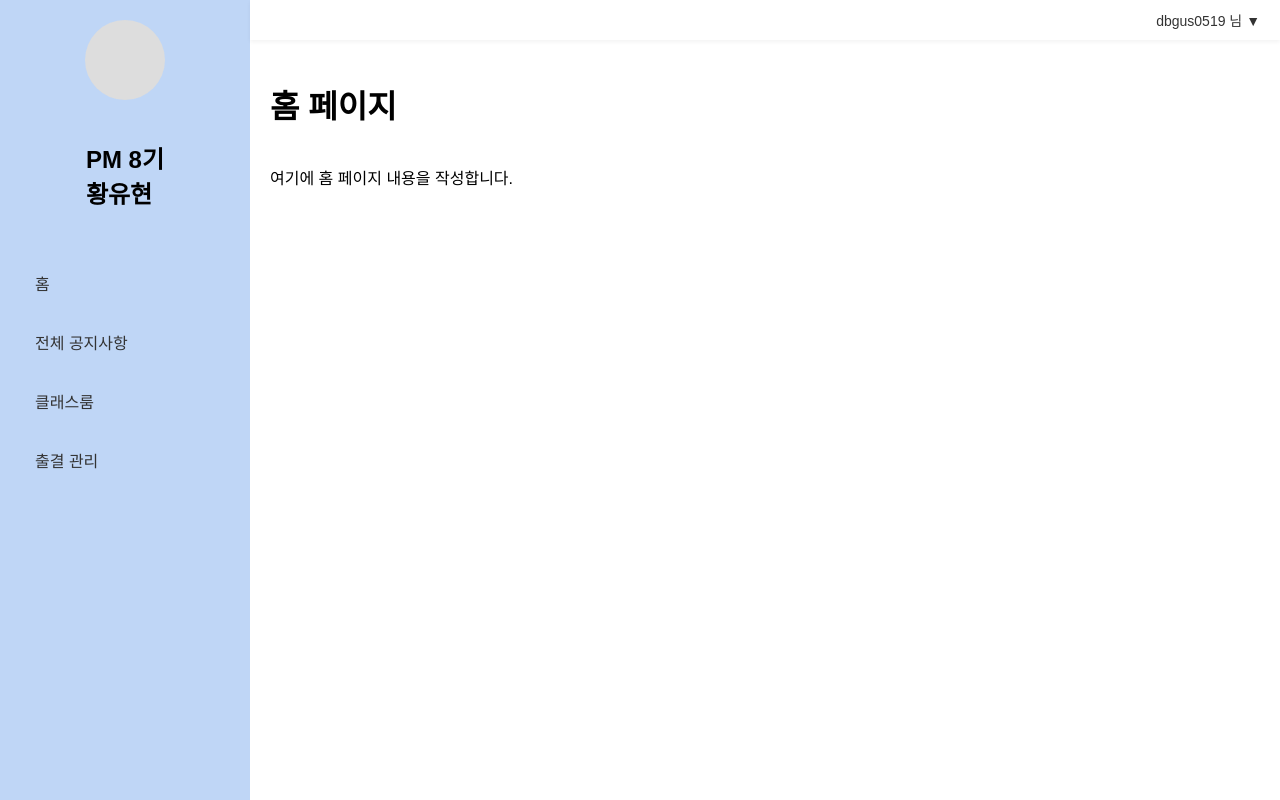
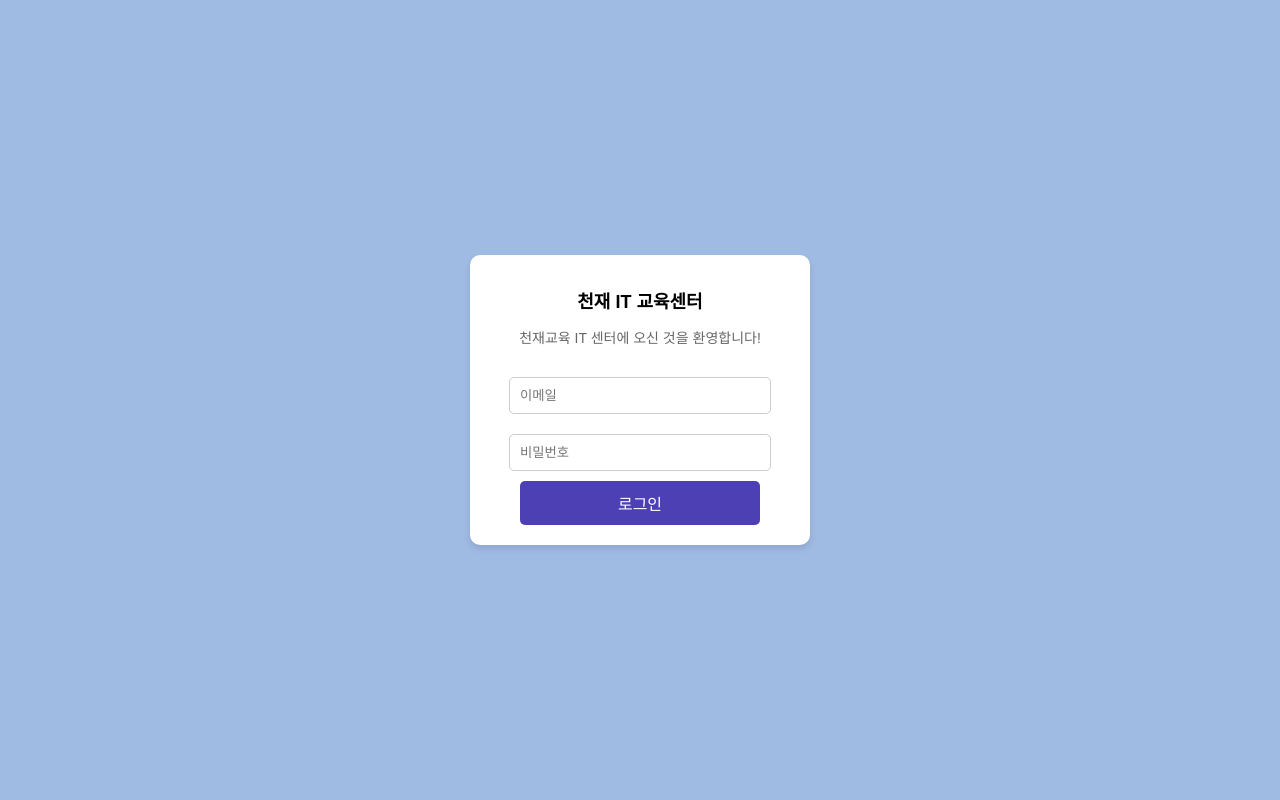
Before and after one commit to HwangYooHyun1/django_project, a Django app: page / in a window 1280 px wide. Run offline with Django 5.2, Linux system fonts and the light colour scheme.

Commit message:
login 기능 추가 & notices delete 수정 진행중

```diff
--- /dev/null
+++ b/myproject/managementapp/static/css/loginstyles.css
@@ -0,0 +1,46 @@
+body {
+    margin: 0;
+    font-family: Arial, sans-serif;
+    display: flex;
+    justify-content: center;
+    align-items: center;
+    height: 100vh;
+    background-color: #9FBAE3; /* 연한 파란 배경 */
+}
+.login-container {
+    width: 300px;
+    padding: 20px;
+    background-color: white;
+    border-radius: 10px;
+    text-align: center;
+    box-shadow: 0 4px 6px rgba(0, 0, 0, 0.1);
+}
+.login-container h1 {
+    font-size: 18px;
+    margin-bottom: 10px;
+}
+.login-container p {
+    font-size: 14px;
+    margin-bottom: 20px;
+    color: #666;
+}
+.input-field {
+    width: 80%;
+    padding: 10px;
+    margin: 10px 0;
+    border: 1px solid #ccc;
+    border-radius: 5px;
+}
+.login-button {
+    width: 80%;
+    padding: 10px;
+    background-color: #4D40B4; /* 보라색 버튼 */
+    color: white;
+    border: none;
+    border-radius: 5px;
+    cursor: pointer;
+    font-size: 16px;
+}
+.login-button:hover {
+    background-color: #4a44d4;
+}
--- a/myproject/managementapp/templates/base.html
+++ b/myproject/managementapp/templates/base.html
@@ -1,119 +1,11 @@
 <!DOCTYPE html>
 <html lang="ko">
 <head>
+  {% load static %}
   <meta charset="UTF-8">
   <meta name="viewport" content="width=device-width, initial-scale=1.0">
   <title>{% block title %}기본 제목{% endblock %}</title>
-  <style>
-    body {
-      margin: 0;
-      font-family: Arial, sans-serif;
-    }
-
-    /* 전체 레이아웃 */
-    .container {
-      display: flex;
-      flex-direction: column;
-      height: 100vh;
-      width: 100%; /* 화면 전체 너비를 차지 */
-      position: relative;
-      box-shadow: none; /* 아래쪽에만 그림자 추가 */
-    }
-
-    /* Sidebar 스타일 */
-    .sidebar {
-      background-color: #bfd6f6;
-      width: 250px;
-      height: 100vh; /* 화면 전체 높이를 차지 */
-      position: fixed; /* 화면 왼쪽에 고정 */
-      top: 0;
-      left: 0;
-      display: flex;
-      flex-direction: column;
-      align-items: center;
-      padding: 20px;
-      box-sizing: border-box;
-      z-index: 1; /* 상단바 및 메인 콘텐츠 위에 배치 */
-    }
-    .profile {
-      width: 80px;
-      height: 80px;
-      background-color: #ddd;
-      border-radius: 50%;
-      margin-bottom: 20px;
-    }
-    .menu {
-      list-style: none;
-      padding: 0;
-      width: 100%;
-    }
-    .menu li {
-      margin: 15px 0;
-    }
-    .menu a {
-      text-decoration: none;
-      color: #333;
-      display: block;
-      padding: 10px 15px;
-      border-radius: 5px;
-    }
-    .menu a:hover {
-      background-color: #e8f0ff;
-    }
-
-    /* Header 스타일 */
-    .header {
-      background-color: #fff;
-      padding: 10px 20px;
-      display: flex;
-      justify-content: flex-end;
-      align-items: center;
-      position: relative;
-      box-shadow:0 2px 4px rgba(0, 0, 0, 0.05); /* 검은 줄 제거 */
-      z-index: 2; /* sidebar 위로 배치 */
-      margin-left: 250px; /* Sidebar를 피해서 배치 */
-    }
-    .header .account {
-      cursor: pointer;
-      font-size: 14px;
-      color: #333;
-      display: flex;
-      align-items: center;
-    }
-    .header .account:hover {
-      color: #000;
-    }
-    .dropdown {
-      position: absolute;
-      top: 100%;
-      right: 20px;
-      background-color: #fff;
-      box-shadow: 0 4px 8px rgba(0, 0, 0, 0.1);
-      border: 1px solid #ddd;
-      border-radius: 5px;
-      display: none;
-      flex-direction: column;
-      width: 150px;
-    }
-    .dropdown a {
-      padding: 10px;
-      text-decoration: none;
-      color: #333;
-      text-align: center;
-    }
-    .dropdown a:hover {
-      background-color: #f0f0f0;
-    }
-
-    /* 메인 콘텐츠 영역 */
-    .main-content {
-      display: flex;
-      flex-direction: column;
-      flex: 1;
-      margin-left: 250px; /* Sidebar를 피해서 배치 */
-      padding: 20px;
-    }
-  </style>
+  <link rel="stylesheet" href="{% static 'css/basestyles.css' %}">
 </head>
 <body>
   <div class="container">
@@ -122,7 +14,7 @@
       <div class="profile"></div>
       <h2>PM 8기<br>황유현</h2>
       <ul class="menu">
-        <li><a href="/">홈</a></li>
+        <li><a href="../home">홈</a></li>
         <li><a href="../notices">전체 공지사항</a></li>
         <li><a href="../classroom">클래스룸</a></li>
         <li><a href="../attendance">출결 관리</a></li>
@@ -134,7 +26,7 @@
       <div class="account" onclick="toggleDropdown()">
         dbgus0519 님 ▼
         <div class="dropdown" id="dropdown-menu">
-          <a href="#">로그아웃</a>
+          <a href="../logout">로그아웃</a>
         </div>
       </div>
     </div>
--- /dev/null
+++ b/myproject/managementapp/templates/login.html
@@ -0,0 +1,26 @@
+<!DOCTYPE html>
+<html lang="ko">
+<head>
+    {% load static %}
+    <meta charset="UTF-8">
+    <meta name="viewport" content="width=device-width, initial-scale=1.0">
+    <title>천재 교육센터 로그인</title>
+    <link rel="stylesheet" href="{% static 'css/loginstyles.css' %}">
+</head>
+<body>
+    <div class="login-container">
+        <h1>천재 IT 교육센터</h1>
+        <p>천재교육 IT 센터에 오신 것을 환영합니다!</p>
+        {% if error %}
+            <p style="color: red;">{{ error }}</p>
+        {% endif %}
+        <form method="POST" action="login_ok/" method="post">
+            {% csrf_token %}
+            <input type="text" name="email" class="input-field" placeholder="이메일" required>
+            <input type="password" name="pwd" class="input-field" placeholder="비밀번호" required>
+            <button type="submit" class="login-button" onclick="check()">로그인</button>
+        </form>
+    </div>
+    <script src="{% static 'js/trim.js' %}"></script>
+</body>
+</html>
--- a/myproject/managementapp/templates/notice_content.html
+++ b/myproject/managementapp/templates/notice_content.html
@@ -20,7 +20,7 @@
 
   <!-- 뒤로가기 버튼 -->
   <div class="button-container">
-    <button class="buttons" onclick="location.href='../delete/{{document.id}}'">수정</button>
+    <button class="buttons" onclick="location.href='../update/{{document.id}}'">수정</button>
     <button class="buttons" onclick="history.back()">페이지 뒤로가기</button>
   </div>
 </div>
--- a/myproject/managementapp/templates/notice_update.html
+++ b/myproject/managementapp/templates/notice_update.html
@@ -1,8 +1,6 @@
 {% extends "base.html" %}
 
 {% block content %}
-{% load static %} <!--static을 올려라 -->
-<script src="{% static '/js/trim.js'%}"></script>
 <head>
   <meta charset="UTF-8">
   <meta name="viewport" content="width=device-width, initial-scale=1.0">
@@ -63,6 +61,8 @@
       color:white;
     }
   </style>
+{% load static %} <!--static을 올려라 -->
+<script src="{% static '/js/trim.js'%}"></script>
 </head>
 <body>
   <div class="edit-notice-container">
@@ -87,7 +87,7 @@
         <textarea id="content" name="content" rows="5" required>{{document.content}}</textarea>
       </div>
       <div class="button-container">
-        <button class="buttons" onclick="location.href='../delete/{{document.id}}'">글 삭제</button>
+        <button type ='button' class="buttons" onclick="location.href='../delete/{{document.id}}'">글 삭제</button>
         <button class="buttons" >저장</button>
         <button class="buttons" onclick="window.history.back()">뒤로가기</button>
       </div>
--- a/myproject/managementapp/urls.py
+++ b/myproject/managementapp/urls.py
@@ -2,7 +2,12 @@ from django.urls import path
 from . import views
 
 urlpatterns = [
-    path('',views.home, name='home'),
+    #login
+    path('', views.login, name='login'),
+    path('login_ok/', views.login_ok, name='login_ok'),
+    path('logout/', views.logout, name='logout'),
+    #home
+    path('home/',views.home, name='home'),
     #notices
     path('notices/',views.notices, name='notices'),
     path('notices/content/<int:id>',views.notice_content, name='notice_content'),
--- a/myproject/managementapp/views.py
+++ b/myproject/managementapp/views.py
@@ -1,16 +1,56 @@
-from django.shortcuts import render
+from django.shortcuts import render, redirect
 from django.http import HttpResponse, HttpResponseRedirect
 from django.template import loader
-from .models import Documents
+from .models import Documents, Member
 from django.urls import reverse
 from django.utils import timezone
 
+#login
+def login(request):
+    template = loader.get_template('login.html')
+    return HttpResponse(template.render({},request))
+
+def login_ok(request):
+    email = request.POST['email']
+    pwd = request.POST['pwd']
+
+    try:
+        member = Member.objects.get(email=email)
+    except Member.DoesNotExist:
+        member = None
+
+    #2:success, 1:pwd error 0:email non-exist
+    result=0
+    if member!=None:
+        if member.pwd==pwd:
+            result=2
+            request.session['login_ok_user'] = member.email
+        else:
+            result=1
+    else:
+        result=0
+
+    template = loader.get_template('login_ok.html')
+    context = {
+        'result': result
+    }
+
+
+    return HttpResponse(template.render(context,request))
+
+def logout(request):
+    if request.session.get('login_ok_user'):
+        del request.session['login_ok_user']
+
+    return redirect('../')
+#home
 def home(request):
     template = loader.get_template('home.html')
 
     return HttpResponse(template.render({},request))
 
 
+#notices
 def notices(request):
     template = loader.get_template('notices.html')
     documents = Documents.objects.all()
@@ -50,8 +90,14 @@ def notice_update_ok(request,id):
 
 def notice_delete(request,id):
     template = loader.get_template('notice_delete.html')
+    print('template 호출 완료')
+    document = Documents.objects.get(id=id)
+    context = {
+        'document': document
+    }
+    print(f"전달할 context: {context}")
 
-    return HttpResponse(template.render({},request))
+    return HttpResponse(template.render(context,request))
 
 def notice_delete_ok(request,id):
 
@@ -59,11 +105,14 @@ def notice_delete_ok(request,id):
     document.delete()
     return HttpResponseRedirect(reverse('notices'))
 
+#classroom
 def classroom(request):
     template = loader.get_template('classroom.html')
 
     return HttpResponse(template.render({},request))
 
+
+#attendance
 def attendance(request):
     template = loader.get_template('attendance.html')
 
--- a/myproject/myproject/settings.py
+++ b/myproject/myproject/settings.py
@@ -119,6 +119,7 @@ USE_TZ = False
 
 STATIC_URL = 'static/'
 
+
 # Default primary key field type
 # https://docs.djangoproject.com/en/5.1/ref/settings/#default-auto-field
 
```
Also changed, not shown: myproject/managementapp/models.py (+7 -0 lines), myproject/managementapp/static/css/basestyles.css (added, +108 -0 lines), myproject/managementapp/templates/login_ok.html (added, +18 -0 lines), myproject/managementapp/templates/notice_delete.html (+138 -0 lines), myproject/db.sqlite3, myproject/managementapp/migrations/0002_member.py (added), myproject/managementapp/static/js/trim.js (renamed from myproject/managementapp/static/trim.js).
